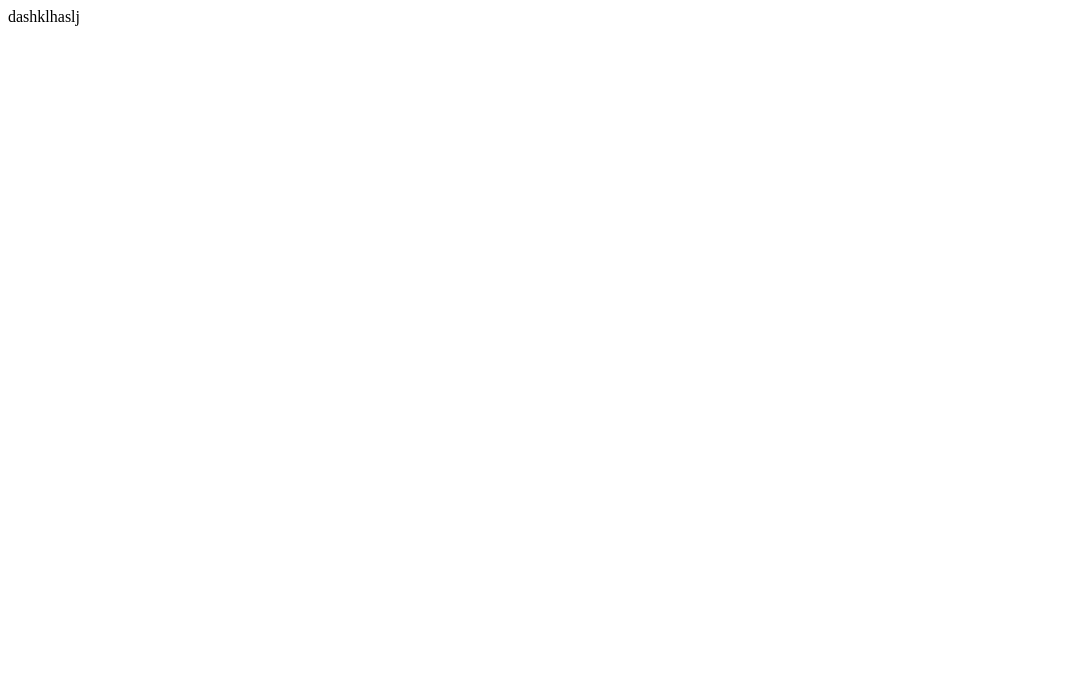
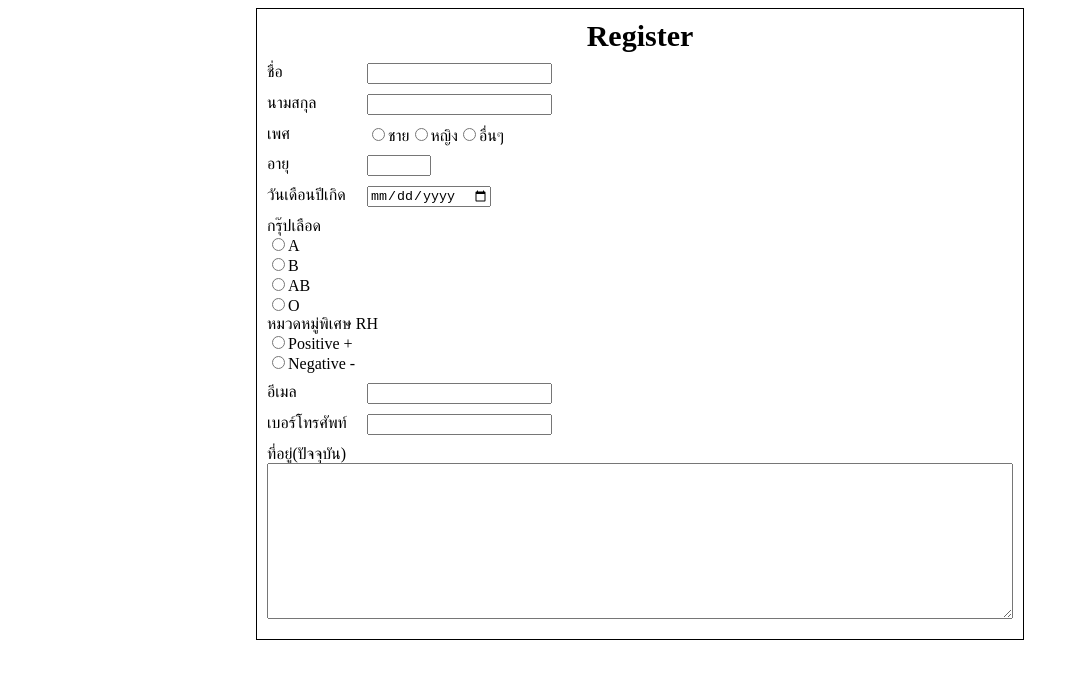
Before and after one commit to SigeMaSig/web-starter, a plain HTML site: page MyProject/Project1/index.html in a window 1280 px wide. Shown: the whole page, without its empty margins (0-1079 px from the left). Drawn offline with Linux system fonts and the light colour scheme.

Commit message:
Project1 update

```diff
--- a/MyProject/Project1/index.html
+++ b/MyProject/Project1/index.html
@@ -4,9 +4,85 @@
     <meta charset="UTF-8">
     <meta name="viewport" content="width=device-width, initial-scale=1.0">
     <title>RegisterForm</title>
+    <style>
+        .container{
+            width: 100%;
+            max-width: 768px;
+            padding: 10px;
+            margin-left: auto;
+            margin-right: auto;
+            box-sizing: border-box;
+            border: 1px solid black;
+        }
+        .header{
+            font-size: 30px;
+            text-align: center;
+            font-weight: 800;
+        }
+        .flex{
+            display: flex;
+        }
+        .header-form{
+            width: 100px;
+        }
+        /*.form-spacebottom{
+            margin-bottom: 10px;
+        } */
+        .container > div{
+            margin-bottom: 10px;
+        }
+        .col{
+            flex-direction: column;
+        }
+    </style>
 </head>
 <body>
-
-    dashklhaslj
+   <div class="container">
+        <div class="header">Register</div>
+        <div class="flex form-spacebottom">
+            <div class="header-form">ชื่อ</div>
+            <input type="text">
+        </div>
+        <div class="flex form-spacebottom">
+            <div class="header-form">นามสกุล</div>
+            <input type="text">
+        </div>
+        <div class="flex form-spacebottom">
+            <div class="header-form">เพศ</div>
+            <div><input type="radio" name="gender">ชาย</div>
+            <div><input type="radio" name="gender">หญิง</div>
+            <div><input type="radio" name="gender">อื่นๆ</div>
+        </div>
+        <div class="flex form-spacebottom">
+            <div class="header-form">อายุ</div>
+            <input type="number" min="0" max="100"></input>
+        </div>
+        <div class="flex form-spacebottom">
+            <div class="header-form">วันเดือนปีเกิด</div>
+            <div><input type="date" name="" id=""></div>
+        </div>
+        <div class="form-spacebottom">
+            <div>กรุ๊ปเลือด</div>
+            <div><input type="radio" name="blood" id="">A</div>
+            <div><input type="radio" name="blood" id="">B</div>
+            <div><input type="radio" name="blood" id="">AB</div>
+            <div><input type="radio" name="blood" id="">O</div>
+            <div>หมวดหมู่พิเศษ RH</div>
+            <div><input type="radio" name="blood" id="">Positive +</div>
+            <div><input type="radio" name="blood" id="">Negative -</div>
+        </div>
+        <div class="flex form-spacebottom">
+            <div class="header-form">อีเมล</div>
+            <input type="text">
+        </div>
+        <div class="flex form-spacebottom">
+            <div class="header-form">เบอร์โทรศัพท์</div>
+            <input type="text">
+        </div>
+        <div class="flex form-spacebottom col">
+            <div class="header-form">ที่อยู่(ปัจจุบัน)</div>
+            <textarea rows="10" cols="50"></textarea>
+        </div>
+   </div>
 </body>
 </html>
```
